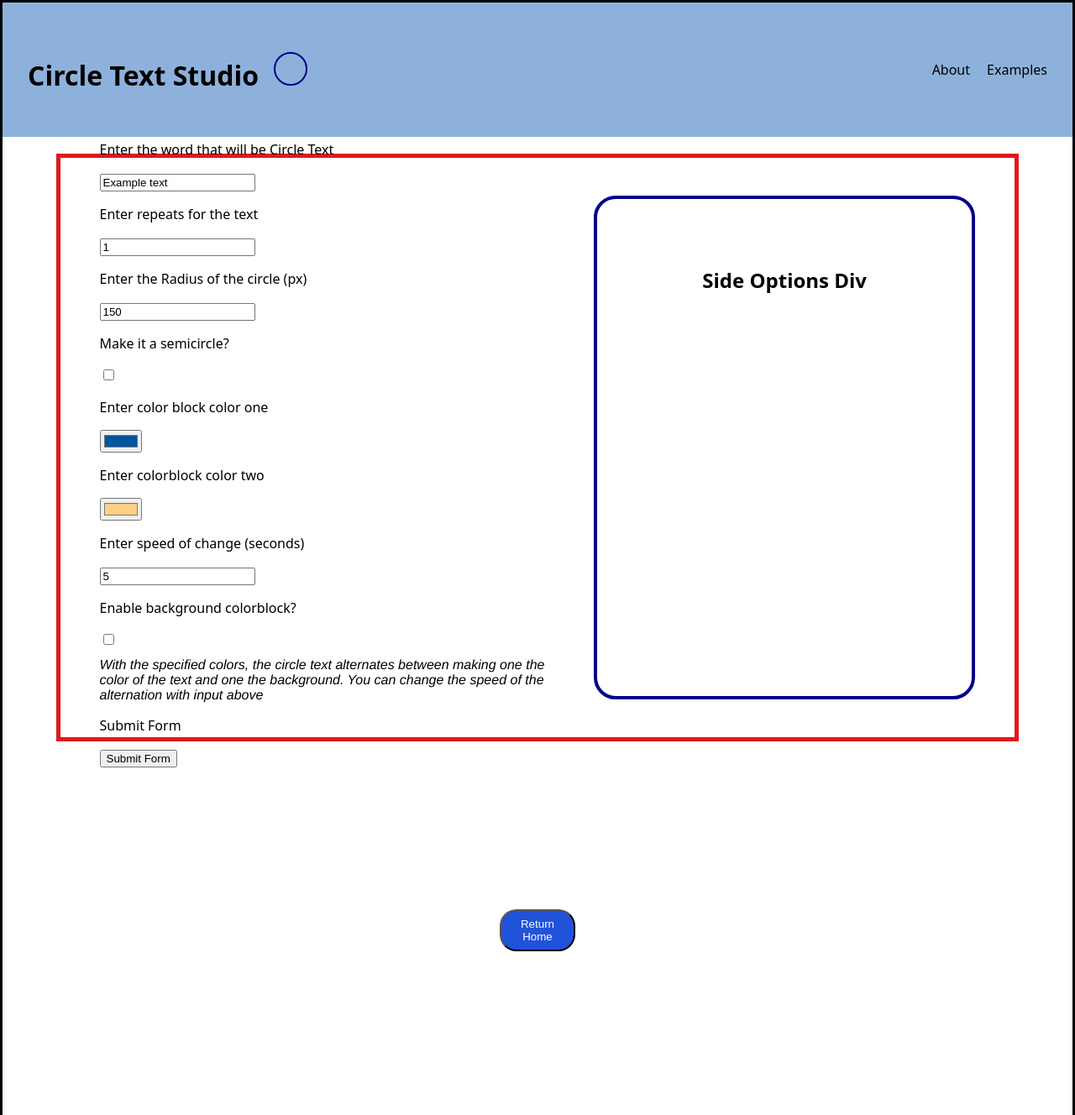
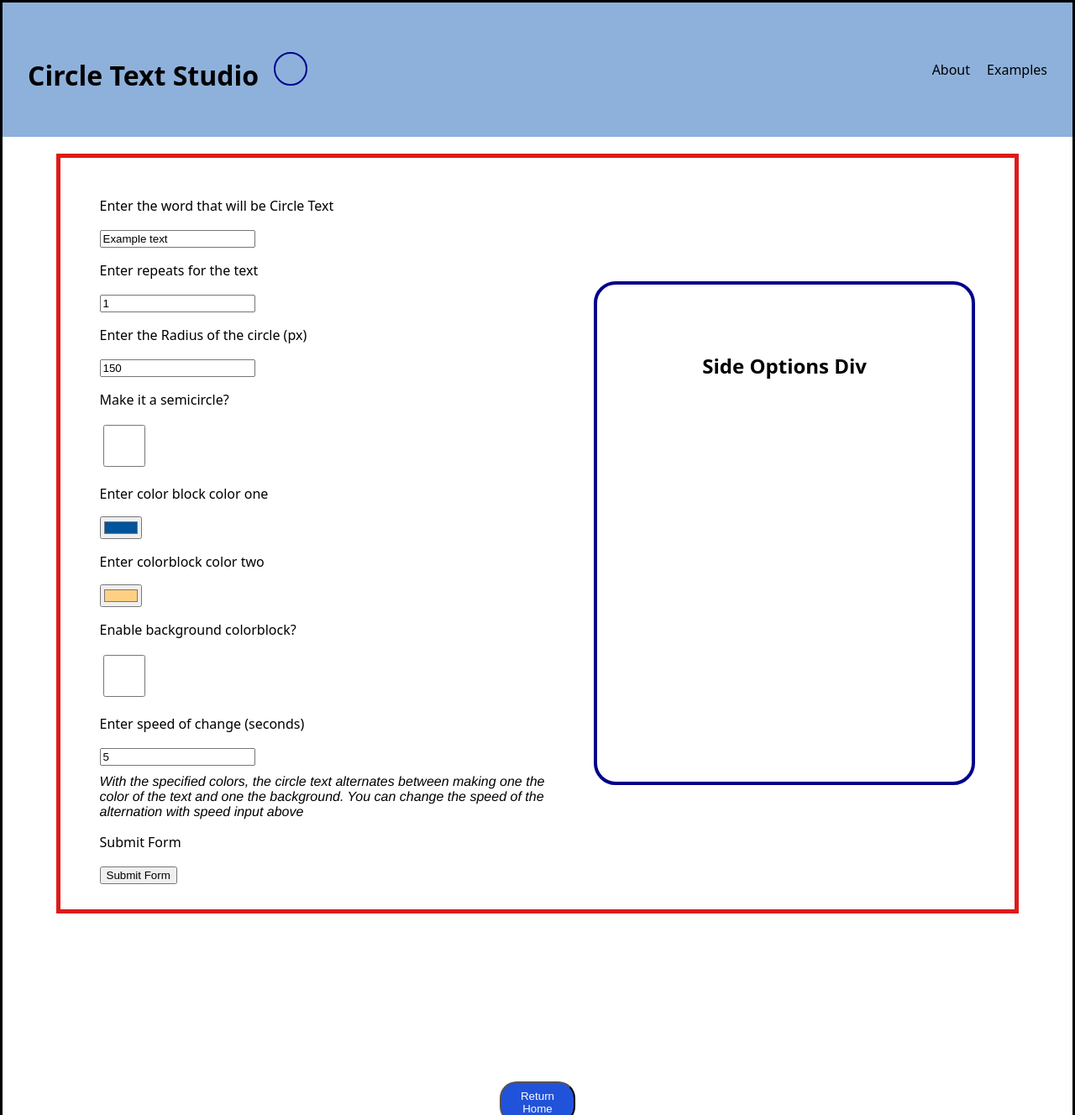
Before and after one commit to shalevwiden/circletext, a Python web app: template templates/specsform.html in a window 1280 px wide. Shown: the top 1328 px of the page at 84% size. Run offline with Jinja, Linux system fonts and the light colour scheme; the template is opened without the code that fills it, so the values that code supplies are empty; some web fonts are replaced.

Commit message:
Im commiting hard to this lol

```diff
--- a/src/scss/_specsform.scss
+++ b/src/scss/_specsform.scss
@@ -11,11 +11,22 @@ body {
 }
 .formcontainer {
   width: 90%;
-  height: 700px;
+  height: auto;
+  padding: 30px 0;
   @include flexrow;
   border: 5px solid rgb(208, 30, 30);
   form {
     width: 50%;
+
+    input[type="checkbox"] {
+      width: 50px;
+      height: 50px;
+
+      &:checked {
+        accent-color: red; // supported in modern browsers
+      }
+    }
+
     .description {
       margin: 10px 0;
       font-style: italic;
--- a/static/css/main.css
+++ b/static/css/main.css
@@ -325,7 +325,8 @@ body {
 
 .formcontainer {
   width: 90%;
-  height: 700px;
+  height: auto;
+  padding: 30px 0;
   display: flex;
   flex-direction: row;
   align-items: center;
@@ -335,6 +336,13 @@ body {
 }
 .formcontainer form {
   width: 50%;
+}
+.formcontainer form input[type=checkbox] {
+  width: 50px;
+  height: 50px;
+}
+.formcontainer form input[type=checkbox]:checked {
+  accent-color: red;
 }
 .formcontainer form .description {
   margin: 10px 0;
--- a/templates/specsform.html
+++ b/templates/specsform.html
@@ -65,16 +65,16 @@
           <p>Enter colorblock color two</p>
           <input type="color" name="colortwo" value="#fbd08b" />
 
+          <p>Enable background colorblock?</p>
+          <input type="checkbox" name="backgroundcolorblock" />
+
           <p>Enter speed of change (seconds)</p>
           <input type="number" name="animationduration" value="5" />
-
-          <p>Enable background colorblock?</p>
-          <input type="checkbox" name="backgroundcolorblock" />
 
           <p class="description">
             With the specified colors, the circle text alternates between making
             one the color of the text and one the background. You can change the
-            speed of the alternation with input above
+            speed of the alternation with speed input above
           </p>
 
           <p>Submit Form</p>
```
Also changed, not shown: 1 other file.
